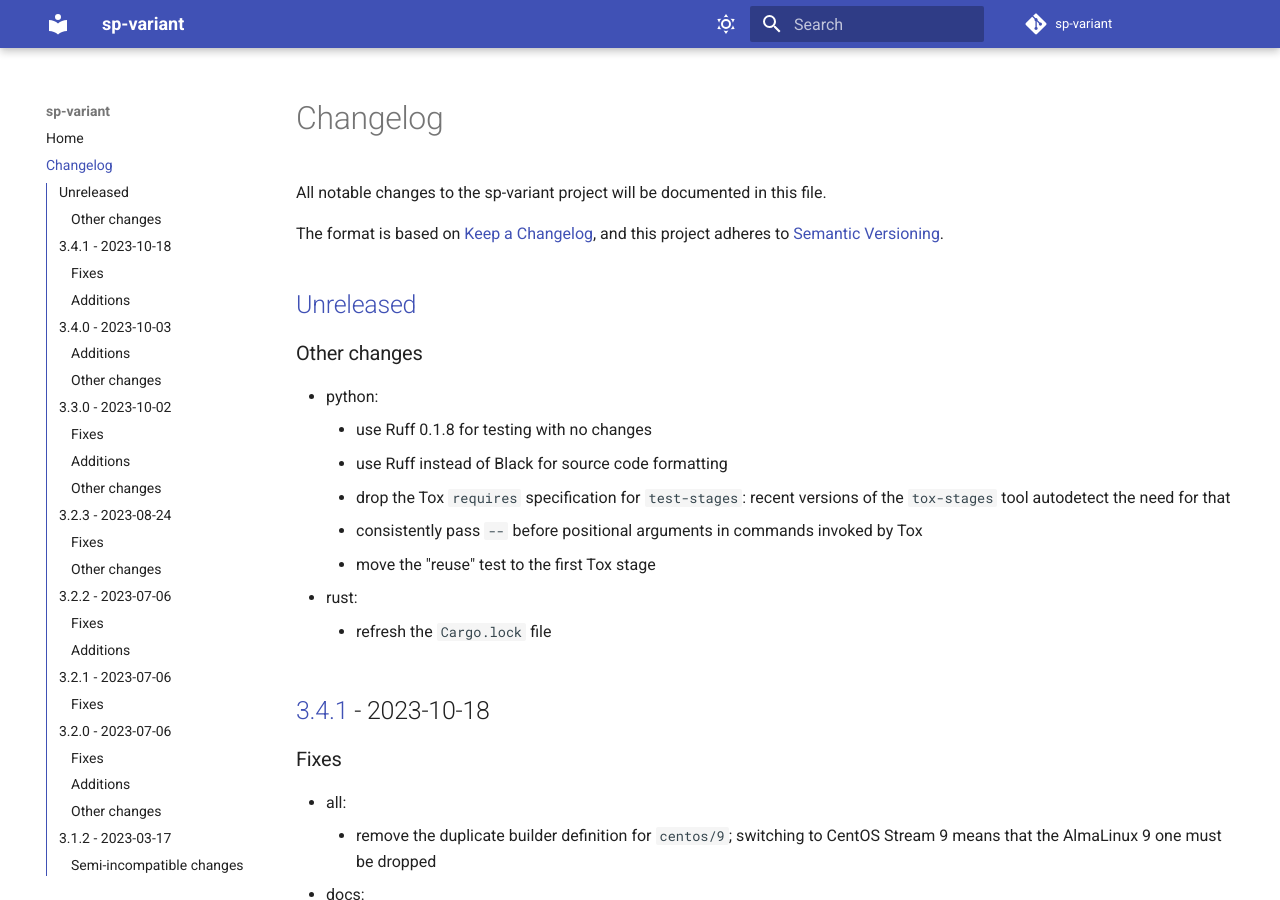
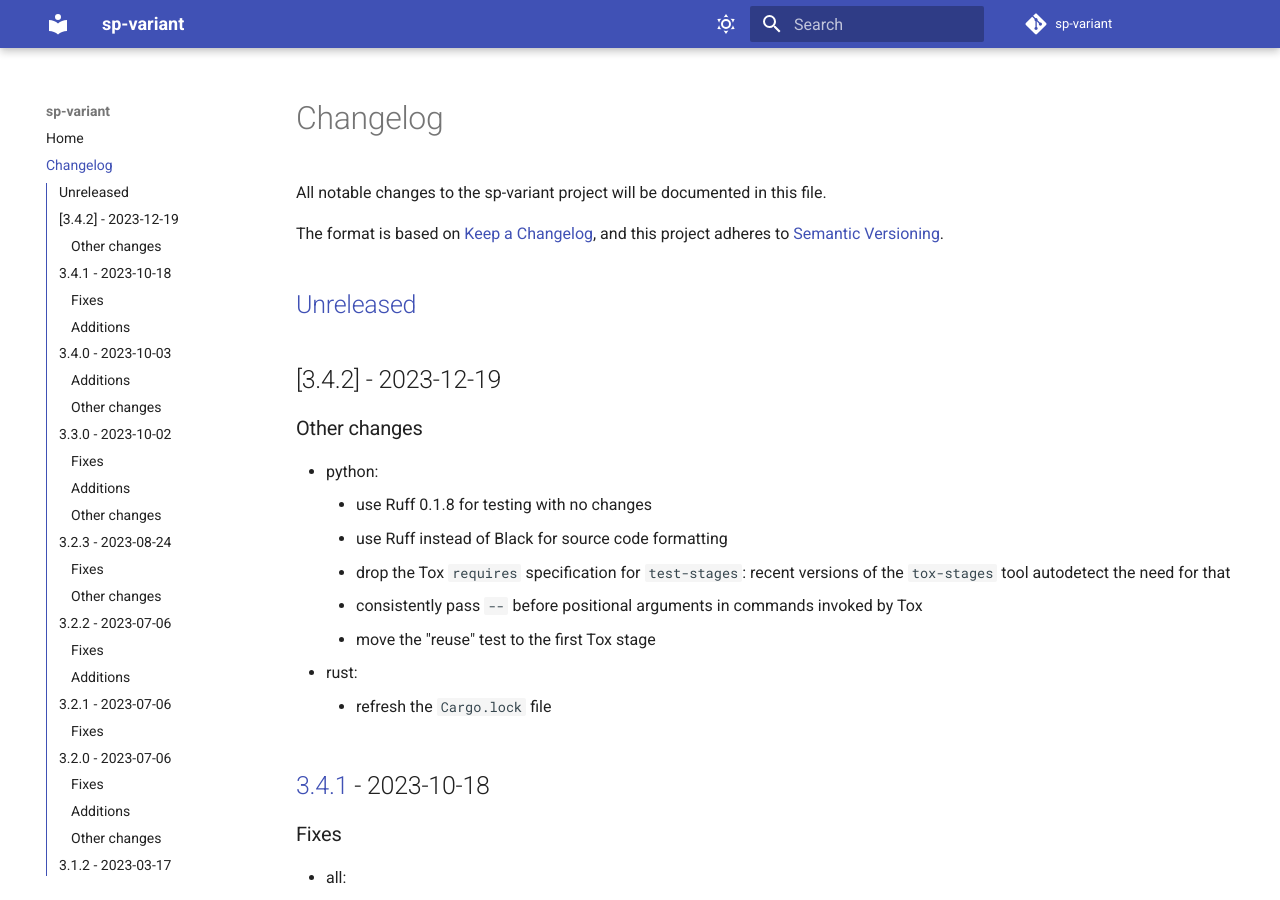
Before and after one commit to storpool/sp-variant, an MkDocs documentation site: the page built from docs/changes.md, in a window 1280 px wide and 900 px high. Built offline with MkDocs 1.6.1 and Material for MkDocs 9.7.7, drawn with Linux system fonts in a browser that asks for light colours; comment, search, counter and statistics services are not loaded.

Commit message:
Prepare to release sp-variant 3.4.2
Change-Id: I165bea3276c7065e5713a1f057a2d34e052d92aa

```diff
--- a/Cargo.toml
+++ b/Cargo.toml
@@ -3,7 +3,7 @@
 
 [package]
 name = "sp-variant"
-version = "3.4.1"
+version = "3.4.2"
 edition = "2021"
 rust-version = "1.64"
 authors = ["StorPool <support@storpool.com>"]
--- a/docs/changes.md
+++ b/docs/changes.md
@@ -11,6 +11,8 @@ The format is based on [Keep a Changelog](https://keepachangelog.com/en/1.1.0/),
 and this project adheres to [Semantic Versioning](https://semver.org/spec/v2.0.0.html).
 
 ## [Unreleased]
+
+## [3.4.2] - 2023-12-19
 
 ### Other changes
 
@@ -556,7 +558,8 @@ and this project adheres to [Semantic Versioning](https://semver.org/spec/v2.0.0
 
 - First public release.
 
-[Unreleased]: https://github.com/storpool/sp-variant/compare/release/3.4.1...main
+[Unreleased]: https://github.com/storpool/sp-variant/compare/release/3.4.2...main
+[3.4.1]: https://github.com/storpool/sp-variant/compare/release/3.4.1...release/3.4.2
 [3.4.1]: https://github.com/storpool/sp-variant/compare/release/3.4.0...release/3.4.1
 [3.4.0]: https://github.com/storpool/sp-variant/compare/release/3.3.0...release/3.4.0
 [3.3.0]: https://github.com/storpool/sp-variant/compare/release/3.2.3...release/3.3.0
```
Also changed, not shown: 1 other file.
